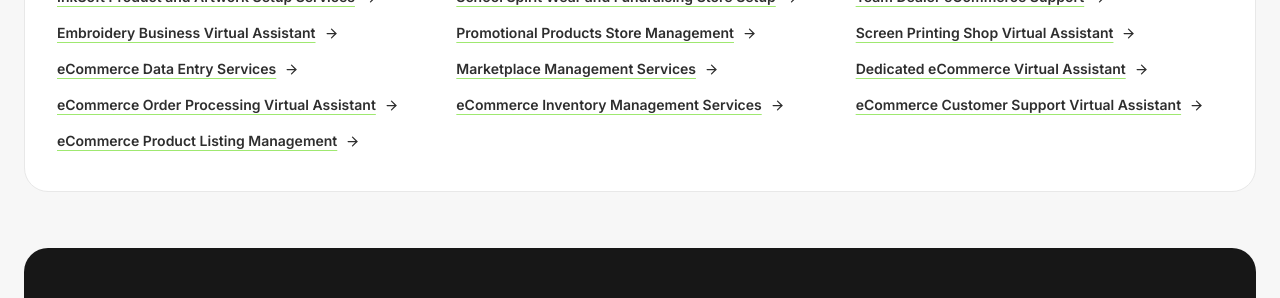
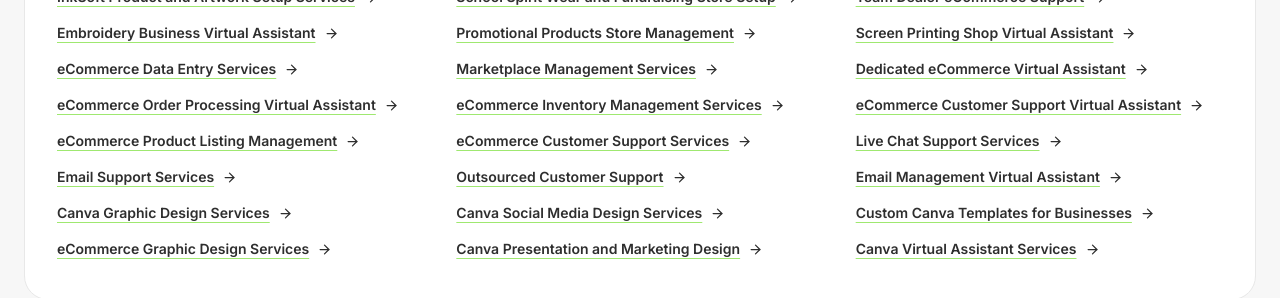
Before and after one commit to Fahad42150/dancing-llama-3e1cb2, a React (Vite) app: page / in a window 1280 px wide. Shown: the part 4020-4318 px from the top of the page. Built offline with nearby package versions, Linux system fonts and the light colour scheme.

Commit message:
Add customer support and Canva services to service directory

```diff
--- a/src/components/Services.tsx
+++ b/src/components/Services.tsx
@@ -34,6 +34,17 @@ const servicePages = [
   { label: 'eCommerce Inventory Management Services', href: '/ecommerce-inventory-management/' },
   { label: 'eCommerce Customer Support Virtual Assistant', href: '/ecommerce-customer-support-virtual-assistant/' },
   { label: 'eCommerce Product Listing Management', href: '/ecommerce-product-listing-management/' },
+  { label: 'eCommerce Customer Support Services', href: '/ecommerce-customer-support-services/' },
+  { label: 'Live Chat Support Services', href: '/live-chat-support-services/' },
+  { label: 'Email Support Services', href: '/email-support-services/' },
+  { label: 'Outsourced Customer Support', href: '/outsourced-customer-support/' },
+  { label: 'Email Management Virtual Assistant', href: '/email-management-virtual-assistant/' },
+  { label: 'Canva Graphic Design Services', href: '/canva-graphic-design-services/' },
+  { label: 'Canva Social Media Design Services', href: '/canva-social-media-design/' },
+  { label: 'Custom Canva Templates for Businesses', href: '/custom-canva-templates-design/' },
+  { label: 'eCommerce Graphic Design Services', href: '/ecommerce-graphic-design-services/' },
+  { label: 'Canva Presentation and Marketing Design', href: '/canva-presentation-marketing-design/' },
+  { label: 'Canva Virtual Assistant Services', href: '/canva-virtual-assistant/' },
 ];
 
 export default function Services() {
```
